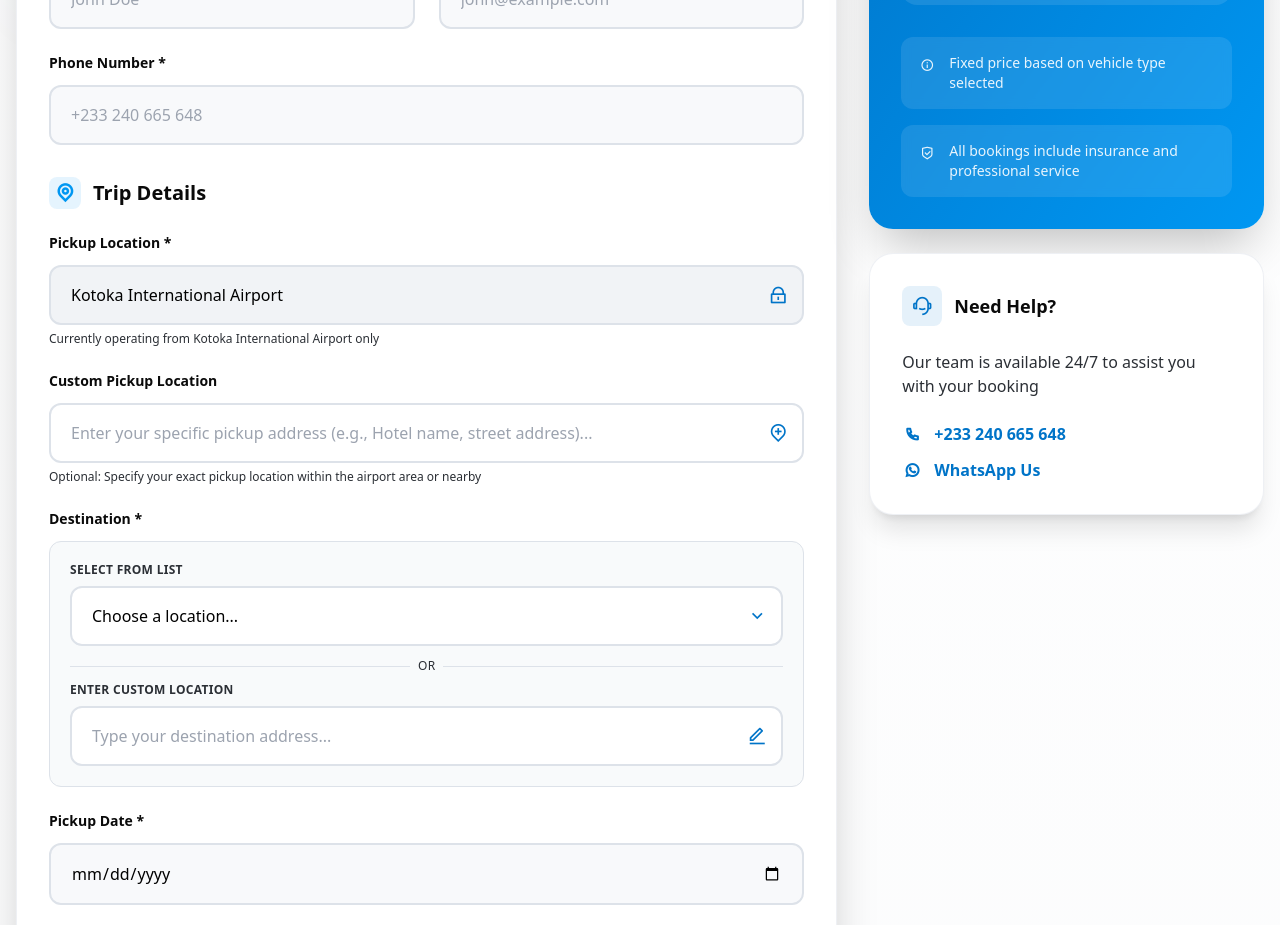
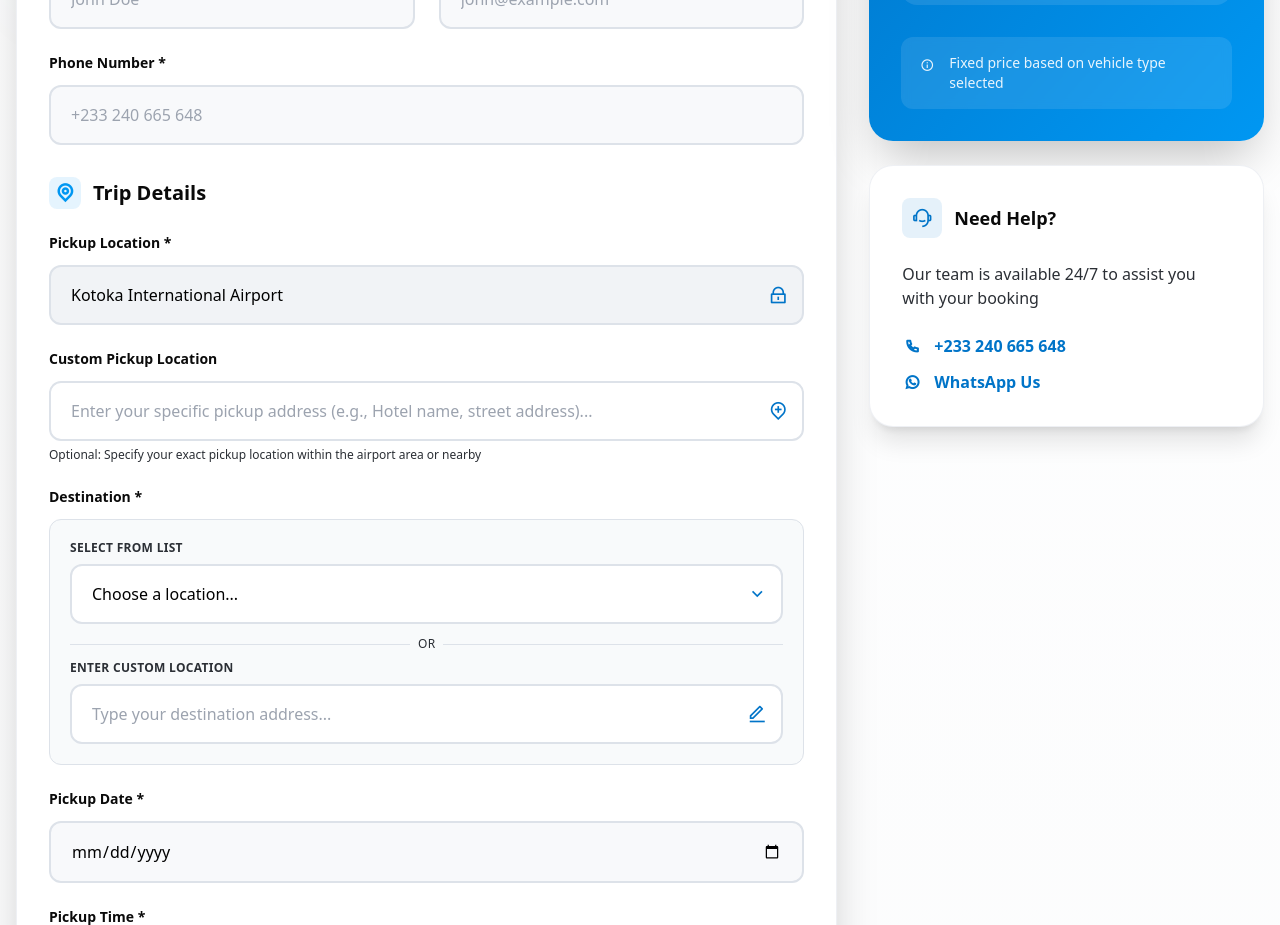
Before and after one commit to Drrbarns/Quarhire, a Next.js app: page /booking in a window 1280 px wide. Shown: the part 880-1805 px from the top of the page. Built offline with nearby package versions, Linux system fonts and the light colour scheme; some icons are missing.

Commit message:
Remove informational text from booking page

```diff
--- a/app/booking/page.tsx
+++ b/app/booking/page.tsx
@@ -262,7 +262,7 @@ We'll contact you at ${formData.phone} to confirm your booking!`);
                             />
                             <i className="ri-lock-line absolute right-3 sm:right-4 top-1/2 -translate-y-1/2 text-[#0074C8] pointer-events-none text-lg sm:text-xl w-4 h-4 sm:w-5 sm:h-5 flex items-center justify-center"></i>
                           </div>
-                          <p className="text-xs text-[#2B2F35] mt-1.5">Currently operating from Kotoka International Airport only</p>
+
                         </div>
 
                         <div>
@@ -603,10 +603,7 @@ We'll contact you at ${formData.phone} to confirm your booking!`);
                         <i className="ri-information-line mt-0.5 flex-shrink-0 w-4 h-4 sm:w-5 sm:h-5 flex items-center justify-center"></i>
                         <span>Fixed price based on vehicle type selected</span>
                       </div>
-                      <div className="flex items-start gap-2 sm:gap-3 bg-white/10 backdrop-blur-sm p-3 sm:p-4 rounded-xl">
-                        <i className="ri-shield-check-line mt-0.5 flex-shrink-0 w-4 h-4 sm:w-5 sm:h-5 flex items-center justify-center"></i>
-                        <span>All bookings include insurance and professional service</span>
-                      </div>
+
                     </div>
                   </div>
 
```
